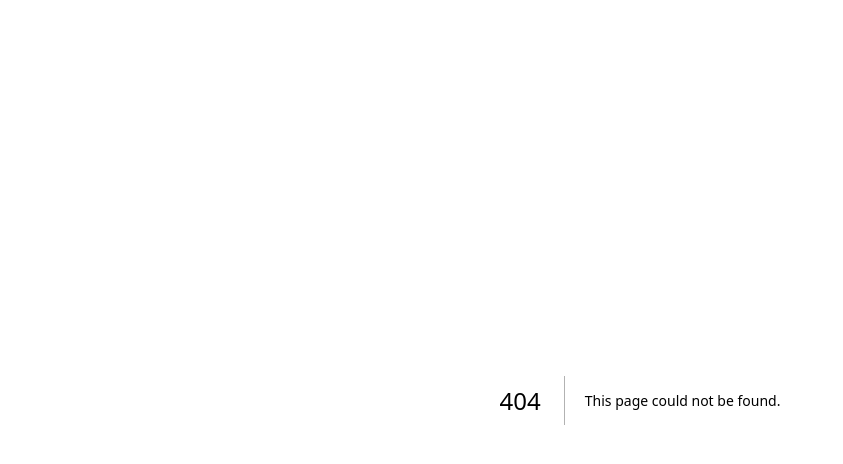
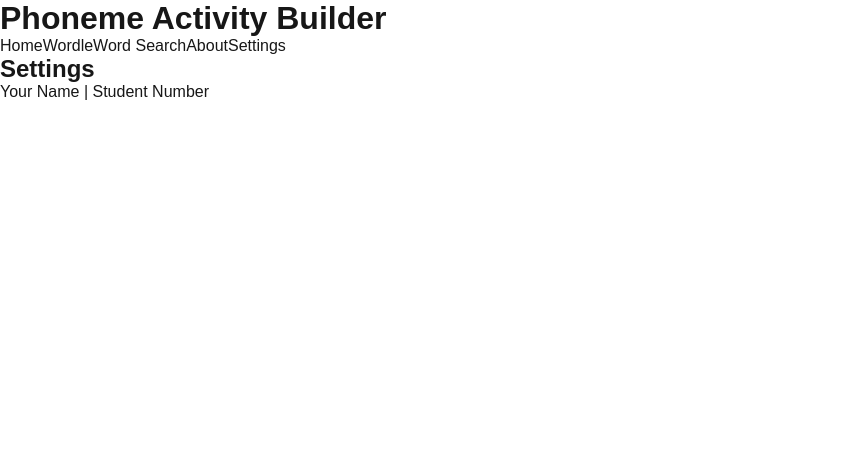
Before and after one commit to Emman-Sholola/phoneme-activity-builder, a Next.js app: page /settings in a window 1280 px wide. Before the commit this address had no page. Shown: the top 464 px of the page, without its empty margins (0-843 px from the left). Built offline with nearby package versions, Linux system fonts and the light colour scheme.

Commit message:
Initial project structure

```diff
--- /dev/null
+++ b/src/app/about/page.tsx
@@ -0,0 +1,3 @@
+export default function AboutPage() {
+  return <h2>About</h2>;
+}
--- a/src/app/layout.tsx
+++ b/src/app/layout.tsx
@@ -1,26 +1,30 @@
 import type { Metadata } from "next";
-import { Geist, Geist_Mono } from "next/font/google";
 import "./globals.css";
 
-const geistSans = Geist({
-  variable: "--font-geist-sans",
-  subsets: ["latin"],
-});
-
-const geistMono = Geist_Mono({
-  variable: "--font-geist-mono",
-  subsets: ["latin"],
-});
+import Header from "@/components/Header";
+import Navbar from "@/components/Navbar";
+import Footer from "@/components/Footer";
 
 export const metadata: Metadata = {
-  title: "Create Next App",
-  description: "Generated by create next app",
+  title: "Phoneme Activity Builder",
+  description: "A phoneme-based classroom activity builder",
 };
 
-export default function RootLayout({ children }: LayoutProps<"/">) {
+export default function RootLayout({
+  children,
+}: Readonly<{
+  children: React.ReactNode;
+}>) {
   return (
-    <html lang="en" className={`${geistSans.variable} ${geistMono.variable}`}>
-      <body>{children}</body>
+    <html lang="en">
+      <body>
+        <Header />
+        <Navbar />
+
+        <main>{children}</main>
+
+        <Footer />
+      </body>
     </html>
   );
 }
--- /dev/null
+++ b/src/app/settings/page.tsx
@@ -0,0 +1,3 @@
+export default function SettingsPage() {
+  return <h2>Settings</h2>;
+}
--- /dev/null
+++ b/src/app/word-search/page.tsx
@@ -0,0 +1,3 @@
+export default function WordSearchPage() {
+  return <h2>Word Search</h2>;
+}
--- /dev/null
+++ b/src/app/wordle/page.tsx
@@ -0,0 +1,3 @@
+export default function WordlePage() {
+  return <h2>Wordle</h2>;
+}
--- /dev/null
+++ b/src/components/Footer.tsx
@@ -0,0 +1,7 @@
+export default function Footer() {
+  return (
+    <footer>
+      <p>Your Name | Student Number</p>
+    </footer>
+  );
+}
--- /dev/null
+++ b/src/components/Header.tsx
@@ -0,0 +1,7 @@
+export default function Header() {
+  return (
+    <header>
+      <h1>Phoneme Activity Builder</h1>
+    </header>
+  );
+}
--- /dev/null
+++ b/src/components/Navbar.tsx
@@ -0,0 +1,13 @@
+import Link from "next/link";
+
+export default function Navbar() {
+  return (
+    <nav>
+      <Link href="/">Home</Link>
+      <Link href="/wordle">Wordle</Link>
+      <Link href="/word-search">Word Search</Link>
+      <Link href="/about">About</Link>
+      <Link href="/settings">Settings</Link>
+    </nav>
+  );
+}
```
